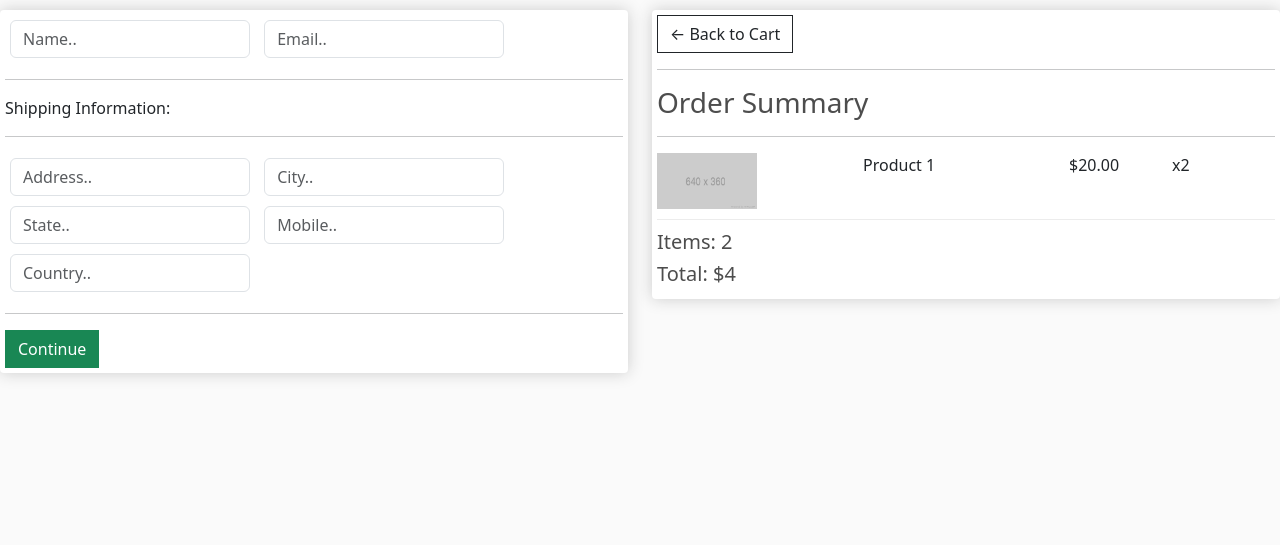
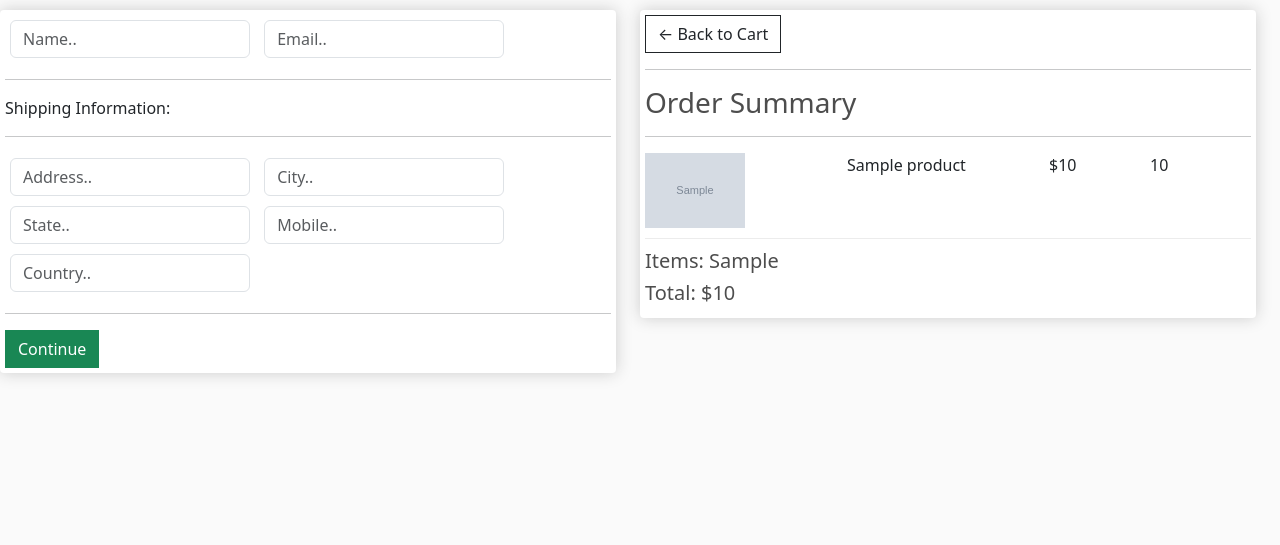
Before and after one commit to oop-nhom-8-bai-ban-hang/shop-ban-hang, a Django app: template webbanhang/app/templates/app/checkout.html in a window 1280 px wide. Shown: the part 76-621 px from the top of the page. Run offline with Django 3.2, Linux system fonts and the light colour scheme; the template is opened without the code that fills it: most values are stand-ins (such as "Sample title", 1, 10 or a date in 2020); grey boxes marked "Sample" are stand-in pictures; some libraries are stand-ins or nearby versions.

Commit message:
het vid 12

```diff
--- a/webbanhang/app/templates/app/cart.html
+++ b/webbanhang/app/templates/app/cart.html
@@ -1,7 +1,7 @@
 {% extends 'app/base.html' %}
 {% load static %}
 {% block cart_content %}
-<div class="row">
+<div class="row" style='width:100%'>
 	<div class="col-lg-12">
 		<div class="box-element">
 
--- a/webbanhang/app/templates/app/checkout.html
+++ b/webbanhang/app/templates/app/checkout.html
@@ -1,7 +1,7 @@
 {% extends 'app/base.html' %}
 {% load static %}
 {% block content_checkout %}
-     <div class="row">
+     <div class="row" style='width:100%'>
 		<div class="col-lg-6">
 			<div class="box-element" id="form-wrapper">
 				<form id="form">
@@ -53,14 +53,16 @@
 				<hr>
 				<h3>Order Summary</h3>
 				<hr>
+				{% for item in items %}
 				<div class="cart-row">
-					<div style="flex:2"><img class="row-image" src="{% static 'app/images/placeholder.png' %}"></div>
-					<div style="flex:2"><p>Product 1</p></div>
-					<div style="flex:1"><p>$20.00</p></div>
-					<div style="flex:1"><p>x2</p></div>
+					<div style="flex:2"><img class="row-image" src="{{item.product.ImageURL}}"></div>
+					<div style="flex:2"><p>{{item.product.name}}</p></div>
+					<div style="flex:1"><p>${{item.product.price}}</p></div>
+					<div style="flex:1"><p>{{item.quantity}}</p></div>
 				</div>
-				<h5>Items:   2</h5>
-				<h5>Total:   $4</h5>
+				{% endfor %}
+				<h5>Items: {{order.get_cart_items}} </h5>
+				<h5>Total: ${{order.get_cart_total}}</h5>
 			</div>
 		</div>
 	</div>
```
Also changed, not shown: webbanhang/app/views.py (+9 -1 lines).
